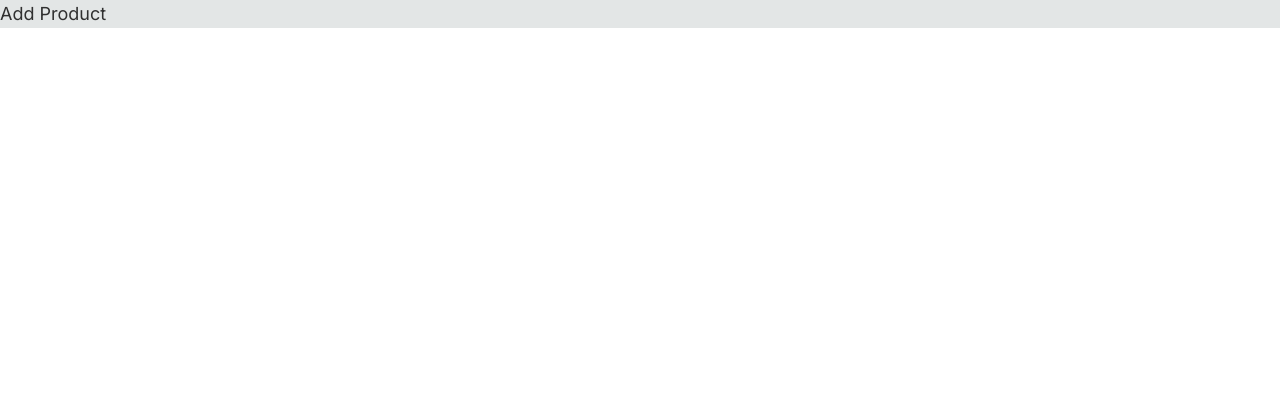
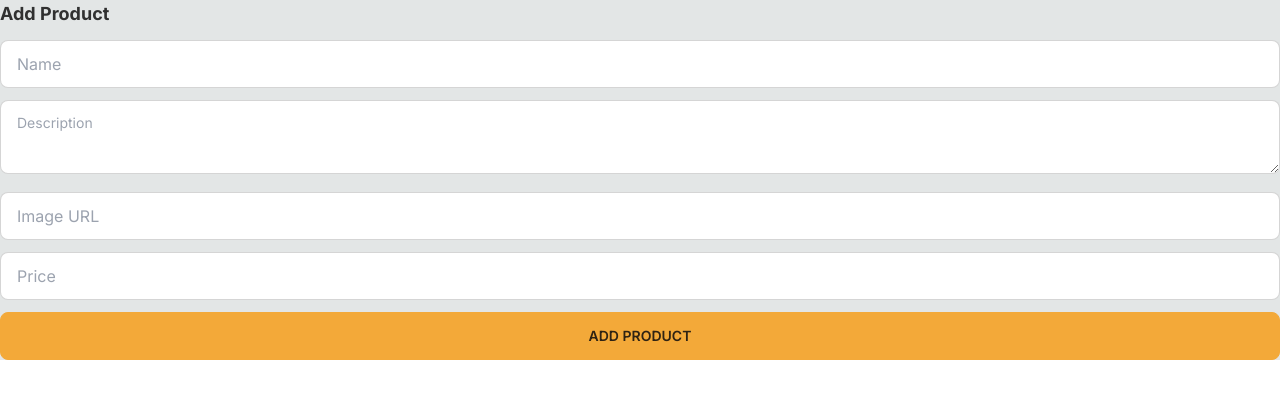
Before and after one commit to reynaroma/my-project, a Next.js app: page /add-product in a window 1280 px wide. Shown: the top 398 px of the page. Built offline with nearby package versions, Linux system fonts and the light colour scheme.

Commit message:
Add add-product form

```diff
--- a/src/app/add-product/page.tsx
+++ b/src/app/add-product/page.tsx
@@ -1,7 +1,40 @@
 export default function AddProductPage() {
-  return(
+  return (
     <div>
-      <h1 className="text-lg">Add Product</h1>
+      <h1 className="text-lg mb-3 font-bold">Add Product</h1>
+      <form>
+        <input
+          required
+          name="name"
+          placeholder="Name"
+          className="input input-bordered w-full mb-3"
+        />
+        <textarea
+          required
+          name="description"
+          placeholder="Description"
+          className="textarea textarea-bordered w-full mb-3"
+        />
+        <input
+          required
+          name="imageUrl"
+          placeholder="Image URL"
+          type="url"
+          className="input input-bordered w-full mb-3"
+        />
+        <input
+          required
+          name="price"
+          placeholder="Price"
+          type="number"
+          className="input input-bordered w-full mb-3"
+        />
+        <button
+          className="btn btn-primary btn-block"
+          type="submit">
+          Add Product
+        </button>
+      </form>
     </div>
-  )
+  );
 }
```
